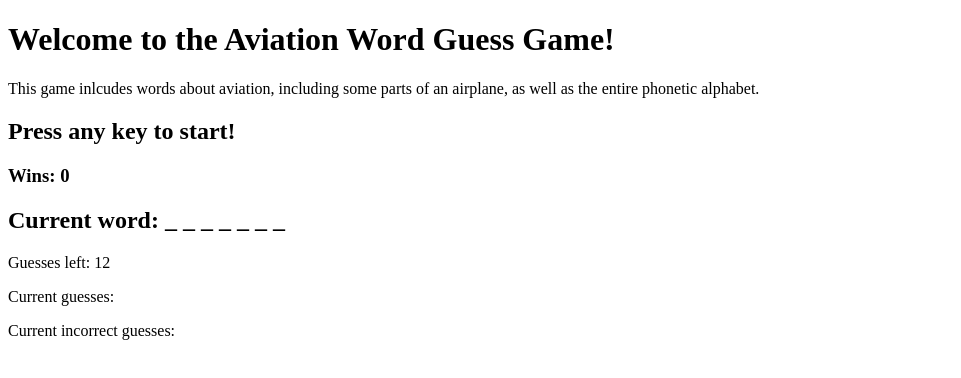
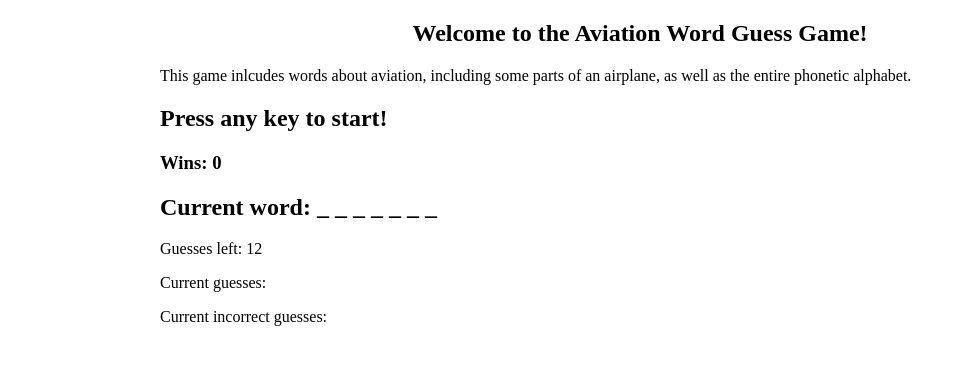
Before and after one commit to DanteFragapane/WordGuessGame, a plain HTML site: page index.html in a window 1280 px wide. Shown: the whole page, without its empty margins (0-961 px from the left). Drawn offline with Linux system fonts and the light colour scheme.

Commit message:
Modified styles, removed a comment

```diff
--- a/assets/css/style.css
+++ b/assets/css/style.css
@@ -0,0 +1,8 @@
+h1 {
+    text-align: center;
+}
+
+.main {
+    width: 960px;
+    margin: auto;
+}
--- a/assets/javascript/game.js
+++ b/assets/javascript/game.js
@@ -147,8 +147,3 @@ document.onkeyup = () => {
 
 
 start();
-
-
-
-
-// Putting dictionary at bottom for a few reasons: 1) so it's not in the way, 2) because ``var`` gets lifted to
--- a/index.html
+++ b/index.html
@@ -10,8 +10,10 @@
 </head>
 
 <body>
+    <section class="main">
         <h1>Welcome to the Aviation Word Guess Game!</h1>
-    <p>This game inlcudes words about aviation, including some parts of an airplane, as well as the entire phonetic alphabet.</p>
+        <p>This game inlcudes words about aviation, including some parts of an airplane, as well as the entire phonetic
+            alphabet.</p>
         <h2>Press any key to start!</h2>
 
         <div class="game">
@@ -24,6 +26,7 @@
 
             <script src="assets/javascript/game.js"></script>
         </div>
+    </section>
 </body>
 
 </html>
```
Lines whose indentation alone changed are shown as unchanged.
